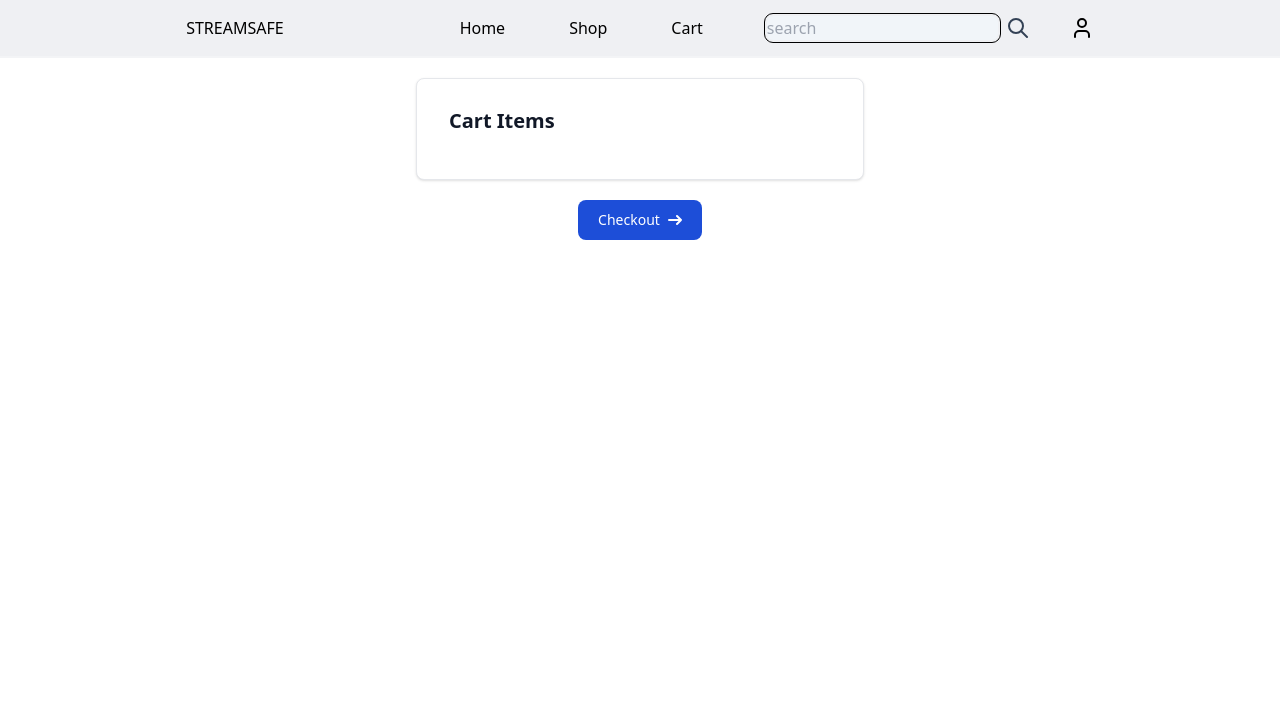
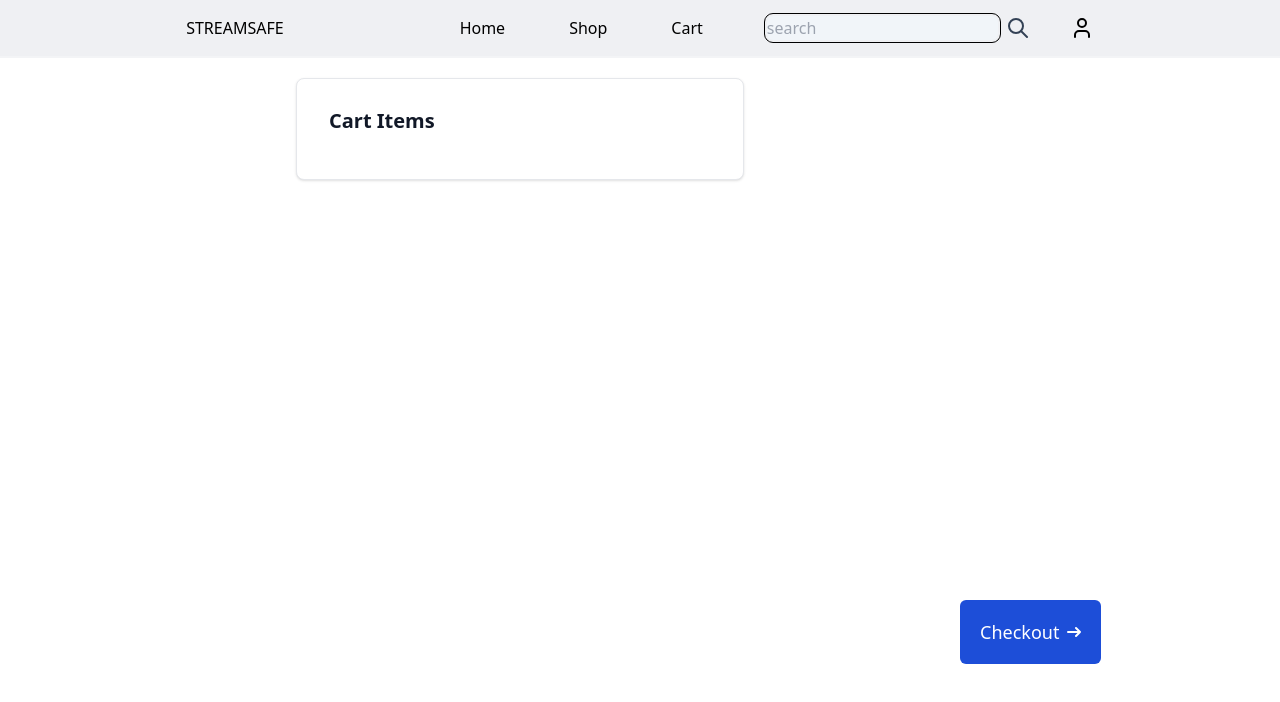
Before and after one commit to Mtendekuyokwa19/moviesite, a React (Create React App) app: page /Cart in a window 1280 px wide. Shown: the top 702 px of the page. Built offline with nearby package versions, Linux system fonts and the light colour scheme.

Commit message:
removing items from cart

```diff
--- a/src/App.tsx
+++ b/src/App.tsx
@@ -23,6 +23,13 @@ function AddtoCart(item:MovieDetails) {
   setCatalog([...catalog,item])
 
 }
+function removeFromCart(movie:MovieDetails){
+  let collection=catalog;
+  collection.splice(collection.indexOf(movie),1)
+  console.log(collection)
+  setCatalog([...collection]);
+
+}
 
   return (
     <BrowserRouter>
@@ -31,7 +38,7 @@ function AddtoCart(item:MovieDetails) {
           <Route index element={<Home />} />
           <Route path="shop" element={<Shop cardMove={cardMove} />} />
            <Route path="Card" element={<Card movie={routeCard} AddtoCart={AddtoCart} />} />
-            <Route path="Cart" element={<Cart catalog={catalog} cardMove={cardMove}  />} />
+            <Route path="Cart" element={<Cart catalog={catalog} cardMove={removeFromCart}  />} />
 
         </Route>
       </Routes>
--- a/src/components/cart.tsx
+++ b/src/components/cart.tsx
@@ -7,10 +7,10 @@ export function Cart({catalog,cardMove}:Cart) {
 
 
   return(
-    <div className="flex flex-col items-center ">
+    <div className="flex  px-10  ">
 
     <div className="flex justify-center w-4/5">
-   <MovieList catalog={catalog}/>
+   <MovieList catalog={catalog} removefromCart={cardMove}/>
 
     </div>
     <CheckOut />
@@ -21,13 +21,14 @@ export function Cart({catalog,cardMove}:Cart) {
 interface Cart{
   catalog:MovieDetails[];
   cardMove:any;
+
+}
+interface Imovielist{
+  catalog:MovieDetails[];
+  removefromCart:any
 }
 
-interface Imovielist{
-  catalog:MovieDetails[];
-}
-
-function MovieList({catalog}:Imovielist) {
+function MovieList({catalog,removefromCart}:Imovielist) {
 
 
 
@@ -41,7 +42,7 @@ function MovieList({catalog}:Imovielist) {
    </div>
    <div className="flow-root">
         <ul role="list" className="divide-y divide-gray-200 dark:divide-gray-700">
-        {catalog.map(movie=><List movie={movie}/>)}
+        {catalog.map(movie=><List movie={movie} removeFromCart={removefromCart}/>)}
 
         </ul>
    </div>
@@ -51,17 +52,19 @@ function MovieList({catalog}:Imovielist) {
 
 
 }
-interface movie{movie:MovieDetails;};
+interface movie{movie:MovieDetails;
+  removeFromCart:any;
+};
 
 
-function List({movie}:movie) {
+function List({movie,removeFromCart}:movie) {
 
 
 return(
     <li className="py-3 sm:py-4 flex flex-col justify-center items-start">
                 <div className="flex items-center justify-between w-full px-4">
-                    <div className="flex-shrink-0">
-                        <img className="w-16 h-16 rounded-lg" src={movie.image} alt="Neil"/>
+                    <div className="flex-shrink-0 flex items-center justify-center overflow-hidden rounded-lg">
+                        <img className="w-16 h-16" src={movie.image} alt="Neil"/>
                     </div>
                     <div className="flex-1 min-w-0 ms-4">
                         <p className="text-sm font-medium text-gray-900 truncate dark:text-white">
@@ -75,7 +78,7 @@ return(
                       {"K"+Math.floor(movie.rating*3)}
                     </div>
                 </div>
-<button type="button" className=" self-end  py-2.5 px-5 me-2 mb-2 text-sm font-medium text-gray-900 focus:outline-none bg-white rounded-lg border border-gray-200 hover:bg-gray-100 hover:text-blue-700 focus:z-10 focus:ring-4 focus:ring-gray-100 dark:focus:ring-gray-700 dark:bg-gray-800 dark:text-gray-400 dark:border-gray-600 dark:hover:text-white dark:hover:bg-gray-700">Remove</button>
+<button type="button" onClick={()=>removeFromCart(movie)} className=" self-end  py-2.5 px-5 me-2 mb-2 text-sm font-medium text-gray-900 focus:outline-none bg-white rounded-lg border border-gray-200 hover:bg-gray-100 hover:text-blue-700 focus:z-10 focus:ring-4 focus:ring-gray-100 dark:focus:ring-gray-700 dark:bg-gray-800 dark:text-gray-400 dark:border-gray-600 dark:hover:text-white dark:hover:bg-gray-700">Remove</button>
             </li>
 )
 
@@ -86,7 +89,7 @@ function CheckOut() {
 
   return(
 
-    <button type="button" className=" justify-self-end text-white bg-blue-700 hover:bg-blue-800 focus:ring-4 focus:outline-none focus:ring-blue-300 font-medium rounded-lg text-sm px-5 py-2.5 text-center inline-flex items-center dark:bg-blue-600 dark:hover:bg-blue-700 dark:focus:ring-blue-800">
+    <button type="button" className=" fixed top-3/4 left-3/4 h-16 text-lg text-white bg-blue-700 hover:bg-blue-800 focus:ring-4 focus:outline-none focus:ring-blue-300 font-medium rounded-md px-5 py-2.5 text-center inline-flex items-center dark:bg-blue-600 dark:hover:bg-blue-700 dark:focus:ring-blue-800">
 Checkout
 <svg className="rtl:rotate-180 w-3.5 h-3.5 ms-2" aria-hidden="true" xmlns="http://www.w3.org/2000/svg" fill="none" viewBox="0 0 14 10">
 <path stroke="currentColor" stroke-linecap="round" stroke-linejoin="round" stroke-width="2" d="M1 5h12m0 0L9 1m4 4L9 9"/>
```
Also changed, not shown: 1 other file (tests, documents, lock files or other folders).
